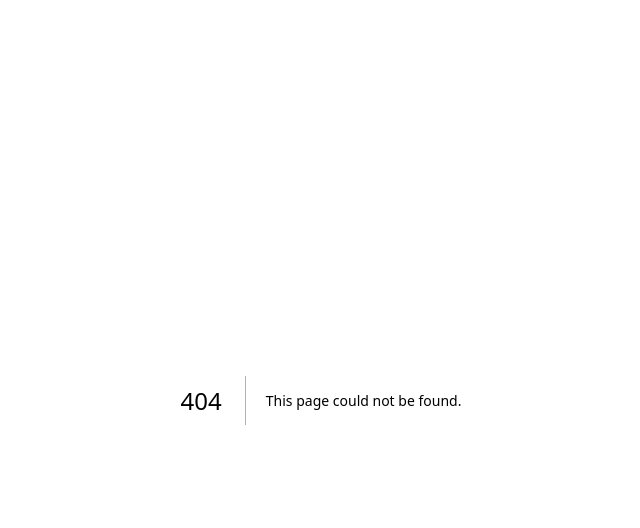
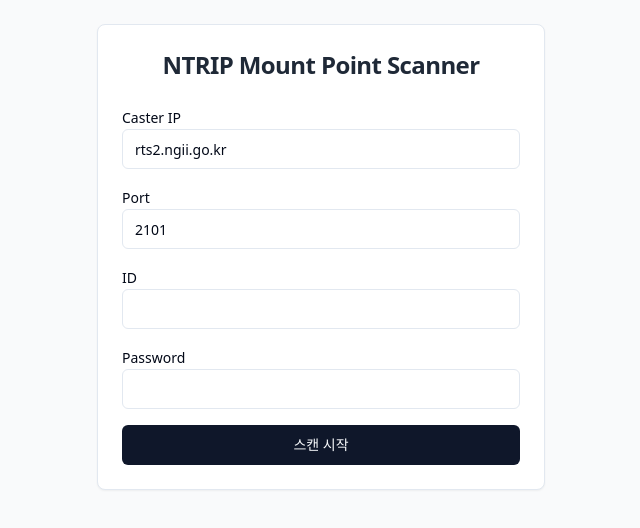
Before and after one commit to boxqkrtm/WebToolBox, a Next.js app: page /utils/ntrip-scanner in a window 1280 px wide. Before the commit this address had no page. Shown: the top 528 px of the page, without its empty margins (319-959 px from the left). Built offline with nearby package versions, Linux system fonts and the light colour scheme.

Commit message:
add ntrip scan

```diff
--- /dev/null
+++ b/next.config.js
@@ -0,0 +1,14 @@
+/** @type {import('next').NextConfig} */
+const nextConfig = {
+    reactStrictMode: true,
+    rewrites: async () => {
+        return [
+            {
+                source: '/api/:path*',
+                destination: '/api/:path*',
+            },
+        ]
+    },
+}
+
+module.exports = nextConfig
--- /dev/null
+++ b/pages/api/ntrip-scan.ts
@@ -0,0 +1,112 @@
+import { NextApiRequest, NextApiResponse } from 'next';
+import net from 'net';
+
+interface NtripResponse {
+    success: boolean;
+    message: string;
+    details?: {
+        host: string;
+        port: number;
+        connectionStatus: string;
+        error?: string;
+    };
+    mountPoints?: string[];
+}
+
+export default async function handler(
+    req: NextApiRequest,
+    res: NextApiResponse<NtripResponse>
+) {
+    if (req.method !== 'POST') {
+        return res.status(405).json({
+            success: false,
+            message: '허용되지 않는 메소드입니다.',
+            details: {
+                host: '',
+                port: 0,
+                connectionStatus: '실패',
+                error: '잘못된 HTTP 메소드'
+            }
+        });
+    }
+
+    const { host, port } = req.body;
+
+    if (!host || !port) {
+        return res.status(400).json({
+            success: false,
+            message: '필수 매개변수가 누락되었습니다.',
+            details: {
+                host: host || '',
+                port: port || 0,
+                connectionStatus: '실패',
+                error: 'host와 port는 필수 값입니다.'
+            }
+        });
+    }
+
+    try {
+        const socket = new net.Socket();
+        const connectionPromise = new Promise<string[]>((resolve, reject) => {
+            let data = '';
+
+            socket.connect(port, host, () => {
+                socket.write('GET / HTTP/1.0\r\nUser-Agent: NTRIP client\r\n\r\n');
+            });
+
+            socket.on('data', (chunk) => {
+                data += chunk.toString();
+            });
+
+            socket.on('end', () => {
+                const mountPoints = parseMountPoints(data);
+                resolve(mountPoints);
+            });
+
+            socket.on('error', (error) => {
+                reject(error);
+            });
+        });
+
+        const mountPoints = await connectionPromise;
+
+        return res.status(200).json({
+            success: true,
+            message: 'NTRIP 서버 연결 성공',
+            details: {
+                host,
+                port,
+                connectionStatus: '성공'
+            },
+            mountPoints
+        });
+
+    } catch (error) {
+        const errorMessage = error instanceof Error ? error.message : '알 수 없는 오류';
+        return res.status(500).json({
+            success: false,
+            message: 'NTRIP 서버 연결 실패',
+            details: {
+                host,
+                port,
+                connectionStatus: '실패',
+                error: errorMessage
+            }
+        });
+    }
+}
+function parseMountPoints(data: string): string[] {
+    const mountPoints: string[] = [];
+    const lines = data.split(/\r?\n/);
+
+    for (const line of lines) {
+        if (line.startsWith('STR;')) {
+            const parts = line.split(';');
+            if (parts.length > 1) {
+                mountPoints.push(parts[1]);
+            }
+        }
+    }
+
+    return mountPoints;
+}
--- /dev/null
+++ b/pages/api/test.ts
@@ -0,0 +1,8 @@
+import type { NextApiRequest, NextApiResponse } from 'next'
+
+export default function handler(
+    req: NextApiRequest,
+    res: NextApiResponse
+) {
+    res.status(200).json({ test: 'API is working' })
+}
--- a/pages/index.tsx
+++ b/pages/index.tsx
@@ -7,8 +7,9 @@ const pages = [
   { title: 'CSV Sorter', path: '/utils/csv-sorter' },
   { title: 'Tetrio.replay-editor', path: '/utils/tetrio-replay-editor' },
   { title: 'KakaoMap Coord Opener', path: '/utils/kakaomap-coord-opener' },
-  { title: 'OPR(Optical Puyo Reader)', path: '/utils/optical-puyo-reader'},
-  { title: 'BoothAlgorithm Multiplier', path: '/utils/booth-algorithm-multiplier'}
+  { title: 'OPR(Optical Puyo Reader)', path: '/utils/optical-puyo-reader' },
+  { title: 'BoothAlgorithm Multiplier', path: '/utils/booth-algorithm-multiplier' },
+  { title: 'NTRIP Mount Point Scanner', path: '/utils/ntrip-scanner' }
 ];
 
 export default function Home() {
--- /dev/null
+++ b/pages/utils/ntrip-scanner.tsx
@@ -0,0 +1,135 @@
+import { useState } from 'react';
+import { Input } from "@/components/ui/input";
+import { Button } from "@/components/ui/button";
+import { Card, CardHeader, CardTitle, CardContent } from '@/components/ui/card';
+import { Label } from "@/components/ui/label";
+
+interface ErrorDetails {
+    message: string;
+    details?: {
+        host: string;
+        port: number;
+        connectionStatus: string;
+        error?: string;
+    };
+}
+
+export default function NtripScanner() {
+    const [ip, setIp] = useState('rts2.ngii.go.kr');
+    const [port, setPort] = useState('2101');
+    const [id, setId] = useState('');
+    const [password, setPassword] = useState('');
+    const [mountPoints, setMountPoints] = useState<string[]>([]);
+    const [loading, setLoading] = useState(false);
+    const [error, setError] = useState<ErrorDetails | null>(null);
+
+    const handleScan = async () => {
+        setLoading(true);
+        setError(null);
+        try {
+            const response = await fetch('/api/ntrip-scan', {
+                method: 'POST',
+                headers: {
+                    'Content-Type': 'application/json',
+                },
+                body: JSON.stringify({ host: ip, port }),
+            });
+            const data = await response.json();
+            if (!response.ok) {
+                throw new Error(JSON.stringify(data));
+            }
+            setMountPoints(data.mountPoints || []);
+        } catch (err) {
+            let errorData: ErrorDetails;
+            try {
+                errorData = err instanceof Error ? JSON.parse(err.message) : {
+                    message: '알 수 없는 오류가 발생했습니다',
+                    details: { host: ip, port: Number(port), connectionStatus: '실패' }
+                };
+            } catch {
+                errorData = {
+                    message: err instanceof Error ? err.message : '알 수 없는 오류가 발생했습니다',
+                    details: { host: ip, port: Number(port), connectionStatus: '실패' }
+                };
+            }
+            setError(errorData);
+        } finally {
+            setLoading(false);
+        }
+    };
+
+    return (
+        <div className="flex flex-col items-center p-6 bg-gray-50 min-h-screen">
+            <Card className="w-full max-w-md">
+                <CardHeader>
+                    <CardTitle className="text-center text-2xl font-bold text-gray-800">
+                        NTRIP Mount Point Scanner
+                    </CardTitle>
+                </CardHeader>
+                <CardContent>
+                    <div className="space-y-4">
+                        <div>
+                            <Label htmlFor="ip">Caster IP</Label>
+                            <Input
+                                id="ip"
+                                value={ip}
+                                onChange={(e) => setIp(e.target.value)}
+                                placeholder="예: rts2.ngii.go.kr"
+                            />
+                        </div>
+                        <div>
+                            <Label htmlFor="port">Port</Label>
+                            <Input
+                                id="port"
+                                value={port}
+                                onChange={(e) => setPort(e.target.value)}
+                                placeholder="예: 2101"
+                            />
+                        </div>
+                        <div>
+                            <Label htmlFor="id">ID</Label>
+                            <Input
+                                id="id"
+                                value={id}
+                                onChange={(e) => setId(e.target.value)}
+                                autoComplete="new-password"
+                            />
+                        </div>
+                        <div>
+                            <Label htmlFor="password">Password</Label>
+                            <Input
+                                id="password"
+                                type="password"
+                                value={password}
+                                onChange={(e) => setPassword(e.target.value)}
+                                autoComplete="new-password"
+                            />
+                        </div>
+                        <Button
+                            className="w-full"
+                            onClick={handleScan}
+                            disabled={loading}
+                        >
+                            {loading ? '스캔 중...' : '스캔 시작'}
+                        </Button>
+                        {error && (
+                            <div className="text-red-500">
+                                {error.message}
+                            </div>
+                        )}
+                        {mountPoints.length > 0 && (
+                            <div>
+                                <h2 className="text-xl font-bold">마운트포인트 리스트</h2>
+                                <ul>
+                                    {mountPoints.map((mountPoint, index) => (
+                                        <li key={index}>{mountPoint}</li>
+                                    ))}
+                                </ul>
+                            </div>
+                        )}
+                    </div>
+                </CardContent>
+            </Card>
+        </div>
+    );
+}
```
